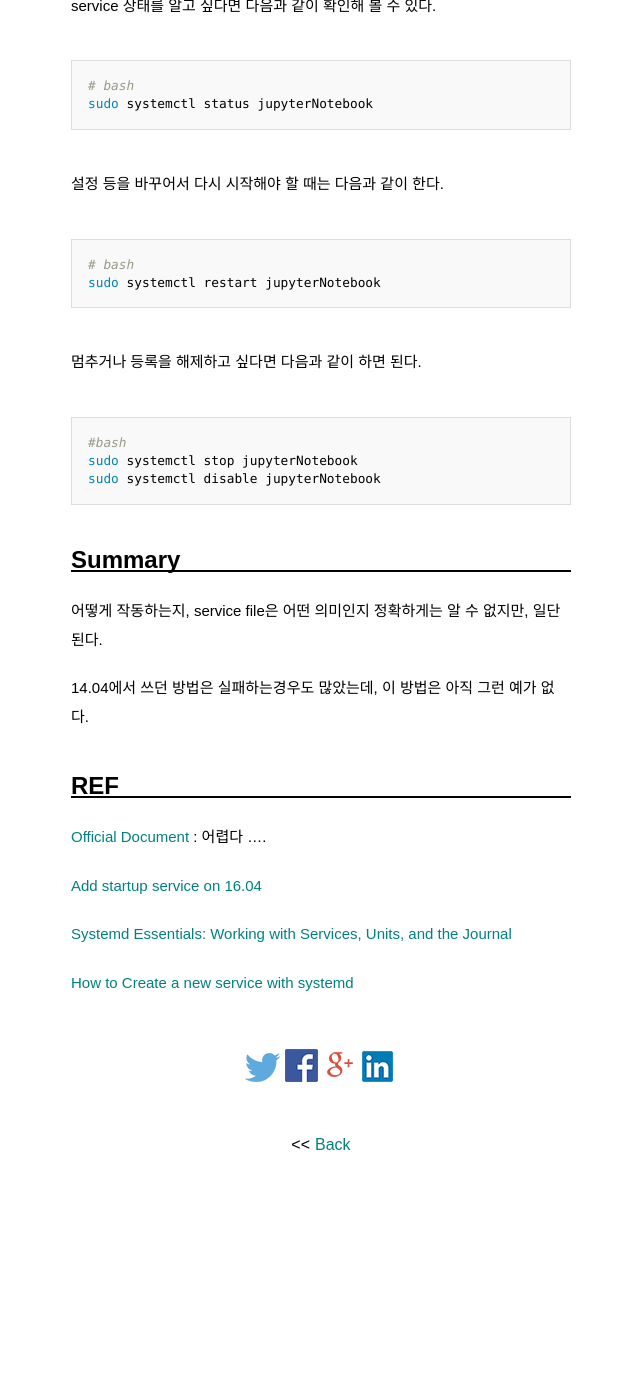
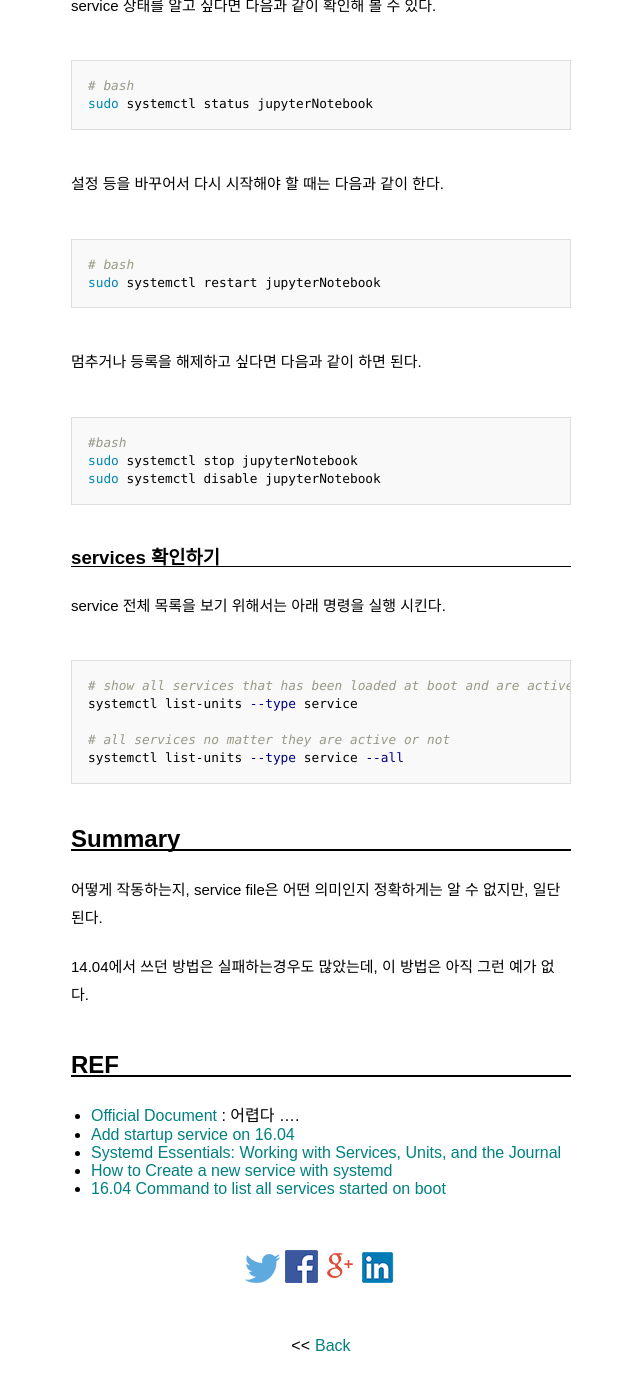
Before and after one commit to pinedance/blog, a Jekyll site: the page built from _posts/2017/07-12/2017-09-12-Ubuntu-16.04-system-service-등록하기.md, in a window 1280 px wide and 1400 px high, scrolled down 1973 px. Shown: the top 1390 px of the window, without its empty margins (319-959 px from the left). Built offline with Jekyll 4.4.1, drawn with Linux system fonts in a browser that asks for light colours; some web fonts are replaced; comment, search, counter and statistics services are not loaded; before the commit the page ends 3172 px from its top, so only the background shows below that.

Commit message:
update old post

````diff
--- a/_posts/2017/07-12/2017-09-12-Ubuntu-16.04-system-service-등록하기.md
+++ b/_posts/2017/07-12/2017-09-12-Ubuntu-16.04-system-service-등록하기.md
@@ -89,6 +89,18 @@ sudo systemctl stop jupyterNotebook
 sudo systemctl disable jupyterNotebook
 ```
 
+### services 확인하기
+
+service 전체 목록을 보기 위해서는 아래 명령을 실행 시킨다.
+
+```bash
+# show all services that has been loaded at boot and are active now
+systemctl list-units --type service
+
+# all services no matter they are active or not
+systemctl list-units --type service --all
+```
+
 ## Summary
 
 어떻게 작동하는지, service file은 어떤 의미인지 정확하게는 알 수 없지만, 일단 된다.
@@ -98,10 +110,8 @@ sudo systemctl disable jupyterNotebook
 
 ## REF
 
-[Official Document](https://wiki.ubuntu.com/SystemdForUpstartUsers) : 어렵다 ....
-
-[Add startup service on 16.04](https://askubuntu.com/a/895333)
-
-[Systemd Essentials: Working with Services, Units, and the Journal](https://www.digitalocean.com/community/tutorials/systemd-essentials-working-with-services-units-and-the-journal)
-
-[How to Create a new service with systemd](https://www.ubuntudoc.com/how-to-create-new-service-with-systemd/)
+* [Official Document](https://wiki.ubuntu.com/SystemdForUpstartUsers) : 어렵다 ....
+* [Add startup service on 16.04](https://askubuntu.com/a/895333)
+* [Systemd Essentials: Working with Services, Units, and the Journal](https://www.digitalocean.com/community/tutorials/systemd-essentials-working-with-services-units-and-the-journal)
+* [How to Create a new service with systemd](https://www.ubuntudoc.com/how-to-create-new-service-with-systemd/)
+* [16.04 Command to list all services started on boot](https://askubuntu.com/questions/912216/16-04-command-to-list-all-services-started-on-boot/912218)
````
